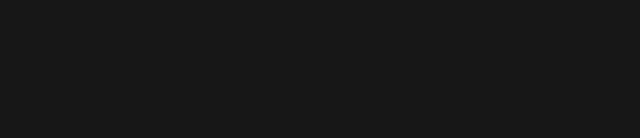
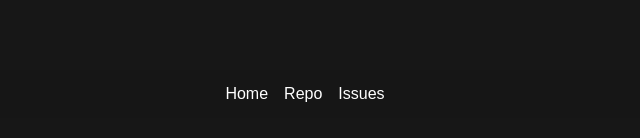
Before and after one commit to KAEN7/issues, a React (Create React App) app: page /repo in a window 1280 px wide. Shown: the part 682-820 px from the top of the page, without its empty margins (335-975 px from the left). Built offline with nearby package versions, Linux system fonts and the light colour scheme.

Commit message:
Add: Nav 컴포넌트

```diff
--- a/src/App.js
+++ b/src/App.js
@@ -4,6 +4,7 @@
 
 // 컴포넌트
 import Landing from "./page/Landing";
+import Nav from "./page/Nav";
 import Repogitory from "./page/Repogitory";
 
 const GlobalStyles = createGlobalStyle`
@@ -63,6 +64,7 @@
 					<Route exact path="/" element={<Landing />} />
 					<Route path="/repo" element={<Repogitory />} />
 				</Routes>
+				<Nav />
 			</Router>
 		</div>
 	);
--- a/src/components/RepoBox.js
+++ b/src/components/RepoBox.js
@@ -7,7 +7,6 @@
 	height: 6rem;
 	position: relative;
 	margin: 2rem;
-	cursor: pointer;
 	&:hover {
 		.RepoListOuter {
 			transform: translateX(6rem);
@@ -37,6 +36,7 @@
 	background: ${color.point};
 	position: absolute;
 	transform: translateY(-6rem);
+	cursor: pointer;
 	z-index: -1;
 `;
 
--- /dev/null
+++ b/src/page/Nav.js
@@ -0,0 +1,38 @@
+import React from "react";
+import styled from "styled-components";
+import { flexCenter, color } from "../components/utils/theme";
+import { Link } from "react-router-dom";
+
+const NavSection = styled.div`
+	${flexCenter}
+
+	width: 100%;
+	height: 3rem;
+	position: sticky;
+	bottom: 0;
+
+	background: rgba(23, 23, 23, 0.2);
+
+	.btn:hover {
+		text-decoration: underline 3px ${color.point};
+		transition-duration: 0.7s;
+	}
+`;
+
+const Nav = () => {
+	return (
+		<NavSection>
+			<Link to="/" className="btn">
+				Home
+			</Link>
+			<Link to="/repo" className="btn" style={{ margin: "0 1rem" }}>
+				Repo
+			</Link>
+			<Link to="/" className="btn">
+				Issues
+			</Link>
+		</NavSection>
+	);
+};
+
+export default Nav;
```
